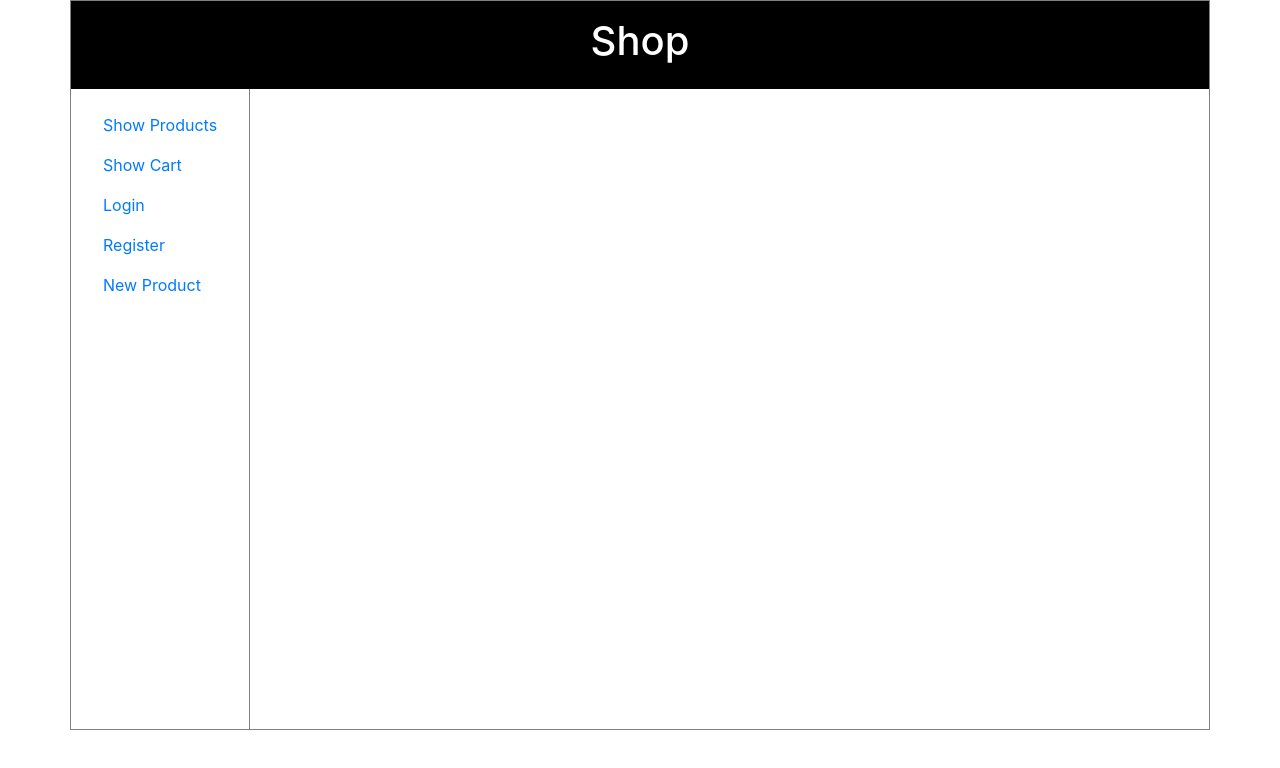
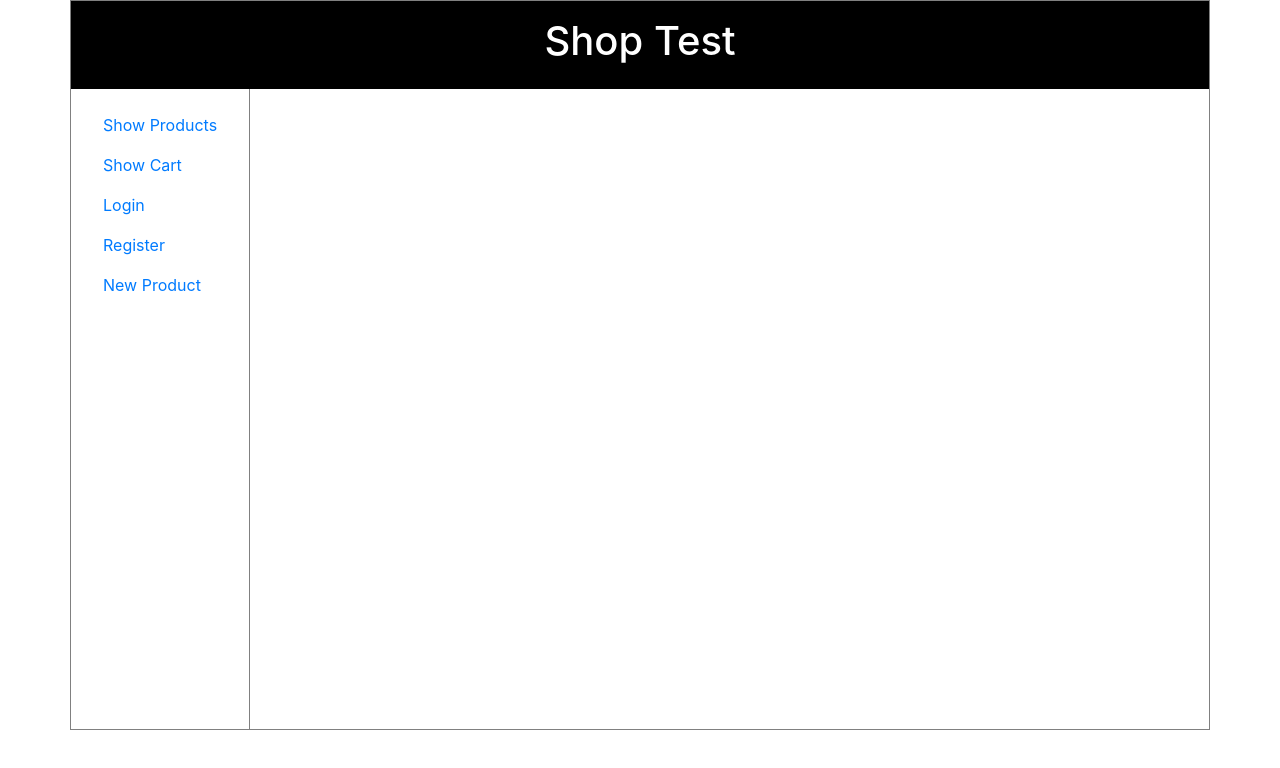
Before and after one commit to annaodziemczyk/microservices-frontend, a website: page public/index.html in a window 1280 px wide. Drawn offline with nearby package versions, Linux system fonts and the light colour scheme; no server answers.

Commit message:
deployment test

```diff
--- a/public/index.html
+++ b/public/index.html
@@ -444,7 +444,7 @@
 <div class="container">
 
     <header>
-        <h1>Shop</h1>
+        <h1>Shop Test</h1>
     </header>
 
     <nav>
```
